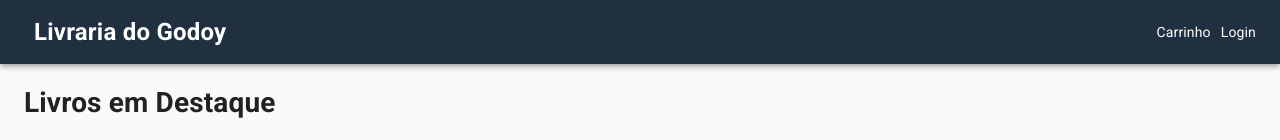
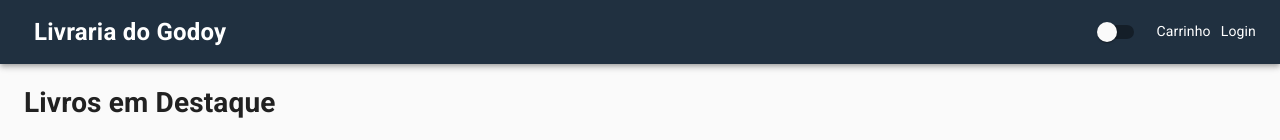
Before and after one commit to DevLucasGodoy/BookStore_Next.js, a Next.js app: page / in a window 1280 px wide. Shown: the top 140 px of the page. Built offline with nearby package versions, Linux system fonts and the light colour scheme.

Commit message:
Update Dark Mode

```diff
--- a/components/Layout.js
+++ b/components/Layout.js
@@ -1,4 +1,4 @@
-import React, { children } from 'react';
+import React, { children, useContext } from 'react';
 import Head from 'next/head';
 import NextLink from 'next/link';
 import {
@@ -10,11 +10,16 @@
   createMuiTheme,
   ThemeProvider,
   CssBaseline,
+  Switch,
 } from '@material-ui/core';
 import useStyles from '../utils/styles';
+import { Store } from '../utils/Store';
+import Cookies from 'js-cookie';
 import { createTheme } from '@material-ui/core/styles';
 
 export default function Layout({ title, description, children }) {
+  const { state, dispatch } = useContext(Store);
+  const { darkMode } = state;
   const theme = createMuiTheme({
     typography: {
       h1: {
@@ -29,7 +34,7 @@
       },
     },
     palette: {
-      type: 'light',
+      type: darkMode ? 'dark' : 'light',
       primary: {
         main: '#f0c000',
       },
@@ -40,6 +45,11 @@
   });
 
   const classes = useStyles();
+  const darkModeChangeHandler = () => {
+    dispatch({ type: darkMode ? 'DARK_MODE_OFF' : 'DARK_MODE_ON' });
+    const newDarkMode = !darkMode;
+    Cookies.set('darkMode', newDarkMode ? 'ON' : 'OFF');
+  };
   return (
     <div>
       <Head>
@@ -60,6 +70,10 @@
             </NextLink>
             <div className={classes.grow}></div>
             <div>
+              <Switch
+                checked={darkMode}
+                onChange={darkModeChangeHandler}
+              ></Switch>
               <NextLink href="/cart" passHref>
                 <Link>Carrinho</Link>
               </NextLink>
--- a/package.json
+++ b/package.json
@@ -10,6 +10,7 @@
   },
   "dependencies": {
     "@material-ui/core": "^4.12.4",
+    "js-cookie": "^3.0.1",
     "next": "12.1.5",
     "react": "18.0.0",
     "react-dom": "18.0.0"
--- a/pages/_app.js
+++ b/pages/_app.js
@@ -1,5 +1,6 @@
 import { useEffect } from 'react';
 import '../styles/globals.css';
+import { StoreProvider } from '../utils/Store';
 
 function MyApp({ Component, pageProps }) {
   useEffect(() => {
@@ -8,7 +9,11 @@
       jssStyles.parentElement.removeChild(jssStyles);
     }
   }, []);
-  return <Component {...pageProps} />;
+  return (
+    <StoreProvider>
+      <Component {...pageProps} />
+    </StoreProvider>
+  );
 }
 
 export default MyApp;
```
Also changed, not shown: 1 other file (tests, documents, lock files or other folders).
